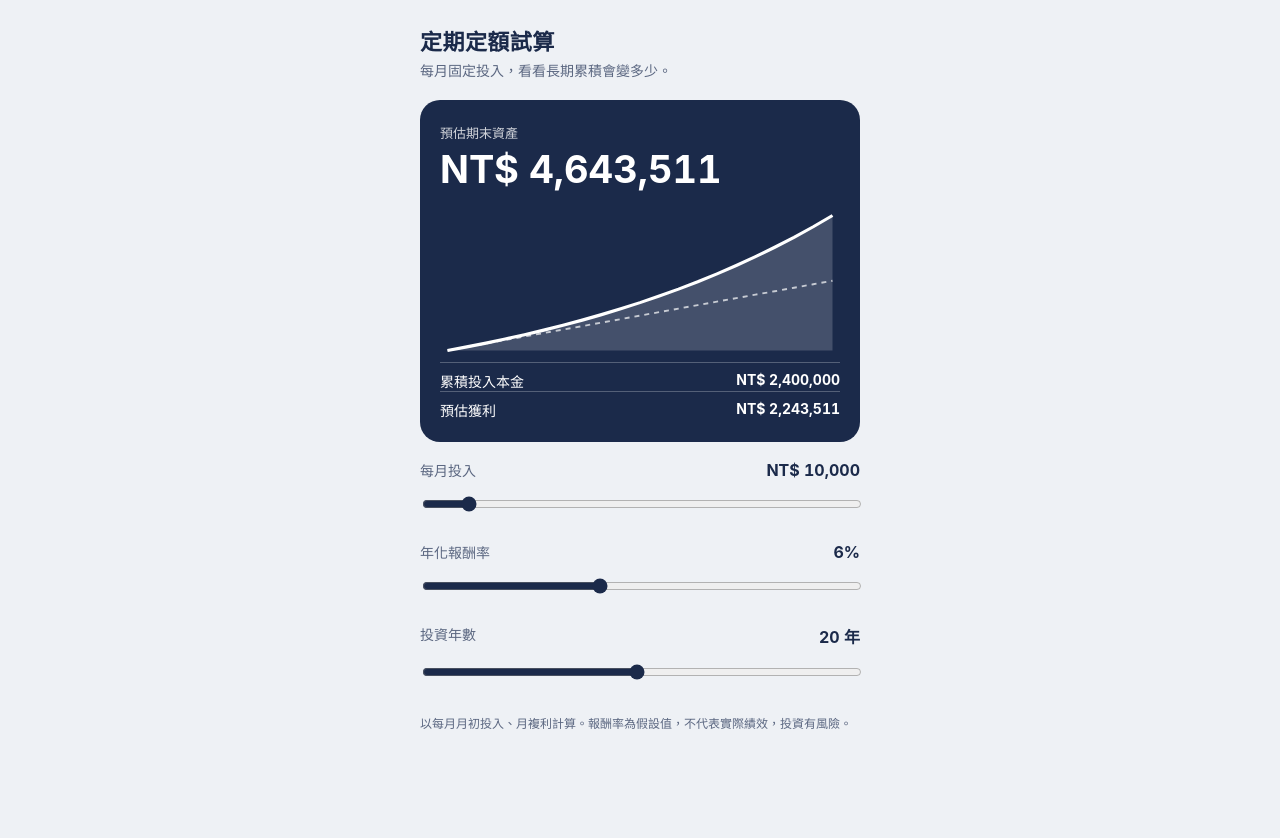
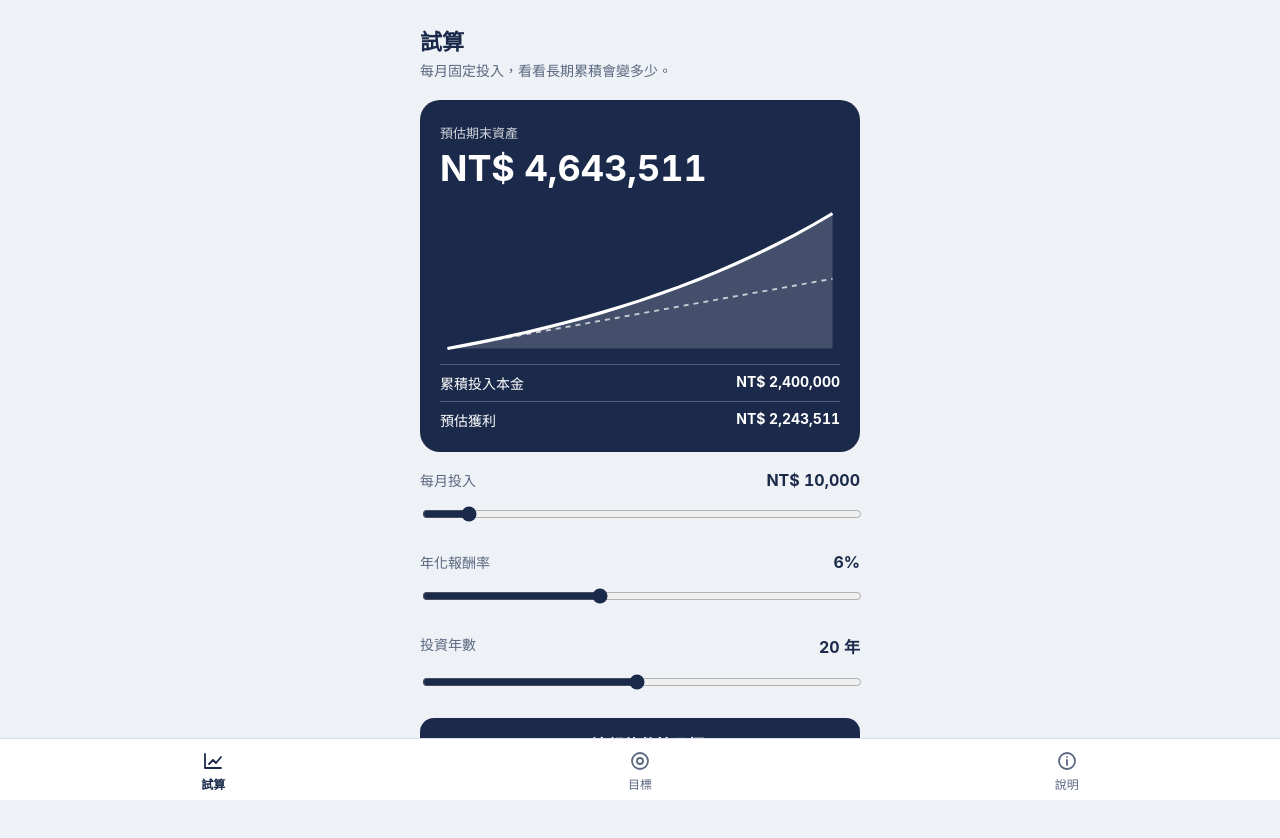
Before and after one commit to jcli199711-gif/file, a plain HTML site: page index.html in a window 1280 px wide. Before the commit the page ends 800 px from the top, so only its background shows below. Drawn offline with Linux system fonts and the light colour scheme.

Commit message:
Add files via upload

```diff
--- a/index.html
+++ b/index.html
@@ -10,74 +10,126 @@
 <meta name="theme-color" content="#1b2a4a">
 <link rel="manifest" href="manifest.json">
 <link rel="apple-touch-icon" href="icon.png">
-<title>定期定額試算</title>
+<title>定期定額</title>
 <style>
-:root{--bg:#eef1f5;--ink:#1b2a4a;--sub:#5b6781;--card:#fff;--line:#d9dfe9;--up:#d6304a;--navy:#1b2a4a}
-@media (prefers-color-scheme:dark){:root{--bg:#0f1626;--ink:#e8edf7;--sub:#9aa7c2;--card:#18213a;--line:#2a3555;--navy:#7f9cff}}
+:root{--bg:#eef1f5;--ink:#1b2a4a;--sub:#5b6781;--card:#fff;--line:#d9dfe9;--navy:#1b2a4a;--on:#fff}
+@media (prefers-color-scheme:dark){:root{--bg:#0f1626;--ink:#e8edf7;--sub:#9aa7c2;--card:#18213a;--line:#2a3555;--navy:#7f9cff;--on:#0f1626}}
 *{box-sizing:border-box}
 html,body{margin:0;height:100%}
 body{background:var(--bg);color:var(--ink);font-family:-apple-system,"PingFang TC","Noto Sans TC","Microsoft JhengHei",sans-serif;-webkit-user-select:none;user-select:none;overscroll-behavior:none}
-main{max-width:480px;margin:0 auto;min-height:100%;padding:calc(env(safe-area-inset-top,0px) + 24px) 20px calc(env(safe-area-inset-bottom,0px) + 24px)}
-h1{font-size:22px;margin:0 0 4px;letter-spacing:.02em}
+.page{display:none;max-width:480px;margin:0 auto;padding:calc(env(safe-area-inset-top,0px) + 24px) 20px calc(env(safe-area-inset-bottom,0px) + 96px)}
+.page.on{display:block}
+h1{font-size:22px;margin:0 0 4px}
 .lead{margin:0 0 20px;color:var(--sub);font-size:14px}
-.result{background:var(--navy);color:#fff;border-radius:20px;padding:22px 20px}
-@media (prefers-color-scheme:dark){.result{color:#0f1626}}
+.result{background:var(--navy);color:var(--on);border-radius:20px;padding:22px 20px}
 .result small{opacity:.8;font-size:13px}
-.big{font-size:38px;font-weight:700;margin:4px 0 14px;font-variant-numeric:tabular-nums}
-.row{display:flex;justify-content:space-between;font-size:14px;padding-top:8px;border-top:1px solid rgba(255,255,255,.25)}
+.big{font-size:36px;font-weight:700;margin:4px 0 14px;font-variant-numeric:tabular-nums}
+.row{display:flex;justify-content:space-between;font-size:14px;padding-top:8px;margin-top:8px;border-top:1px solid color-mix(in srgb,var(--on) 25%,transparent)}
 .row b{font-variant-numeric:tabular-nums}
-svg{display:block;width:100%;height:auto;margin:16px 0 4px}
+svg.chart{display:block;width:100%;height:auto;margin:16px 0 4px}
 .field{margin-top:18px}
 .field label{display:flex;justify-content:space-between;font-size:14px;color:var(--sub);margin-bottom:6px}
 .field label b{color:var(--ink);font-size:16px;font-variant-numeric:tabular-nums}
 input[type=range]{width:100%;accent-color:var(--navy);height:32px}
 .note{margin-top:22px;font-size:12px;color:var(--sub);line-height:1.6}
+.card{background:var(--card);border:1px solid var(--line);border-radius:16px;padding:16px;margin-top:12px;font-size:15px;line-height:1.7}
+.btn{display:block;width:100%;margin-top:16px;padding:14px;border:0;border-radius:14px;background:var(--navy);color:var(--on);font-size:16px;font-weight:600;font-family:inherit}
+nav{position:fixed;left:0;right:0;bottom:0;display:flex;background:var(--card);border-top:1px solid var(--line);padding-bottom:env(safe-area-inset-bottom,0px)}
+nav a{flex:1;text-align:center;padding:10px 0 8px;color:var(--sub);text-decoration:none;font-size:12px}
+nav a svg{display:block;margin:0 auto 2px;width:24px;height:24px;fill:none;stroke:currentColor;stroke-width:1.8;stroke-linecap:round;stroke-linejoin:round}
+nav a.on{color:var(--navy);font-weight:600}
 </style>
 </head>
 <body>
-<main>
-  <h1>定期定額試算</h1>
+
+<section class="page" id="p-calc">
+  <h1>試算</h1>
   <p class="lead">每月固定投入，看看長期累積會變多少。</p>
-
-  <section class="result" aria-live="polite">
+  <div class="result" aria-live="polite">
     <small>預估期末資產</small>
     <div class="big" id="fv">–</div>
-    <svg id="chart" viewBox="0 0 320 120" role="img" aria-label="資產成長圖"></svg>
+    <svg class="chart" id="chart" viewBox="0 0 320 120" role="img" aria-label="資產成長圖"></svg>
     <div class="row"><span>累積投入本金</span><b id="pr">–</b></div>
     <div class="row"><span>預估獲利</span><b id="gain">–</b></div>
-  </section>
+  </div>
+  <div class="field"><label for="m">每月投入<b id="mv"></b></label><input id="m" type="range" min="1000" max="100000" step="1000" value="10000"></div>
+  <div class="field"><label for="r">年化報酬率<b id="rv"></b></label><input id="r" type="range" min="0" max="15" step="0.5" value="6"></div>
+  <div class="field"><label for="y">投資年數<b id="yv"></b></label><input id="y" type="range" min="1" max="40" step="1" value="20"></div>
+  <button class="btn" id="toGoal">用這組條件算目標</button>
+</section>
 
-  <div class="field"><label for="m">每月投入<b id="mv"></b></label>
-    <input id="m" type="range" min="1000" max="100000" step="1000" value="10000"></div>
-  <div class="field"><label for="r">年化報酬率<b id="rv"></b></label>
-    <input id="r" type="range" min="0" max="15" step="0.5" value="6"></div>
-  <div class="field"><label for="y">投資年數<b id="yv"></b></label>
-    <input id="y" type="range" min="1" max="40" step="1" value="20"></div>
+<section class="page" id="p-goal">
+  <h1>目標</h1>
+  <p class="lead">先定目標金額，反推每月要投入多少。</p>
+  <div class="result" aria-live="polite">
+    <small>每月需投入</small>
+    <div class="big" id="need">–</div>
+    <div class="row"><span>累積投入本金</span><b id="gpr">–</b></div>
+    <div class="row"><span>預估獲利</span><b id="ggain">–</b></div>
+  </div>
+  <div class="field"><label for="t">目標金額<b id="tv"></b></label><input id="t" type="range" min="500000" max="30000000" step="500000" value="5000000"></div>
+  <div class="field"><label for="gr">年化報酬率<b id="grv"></b></label><input id="gr" type="range" min="0" max="15" step="0.5" value="6"></div>
+  <div class="field"><label for="gy">投資年數<b id="gyv"></b></label><input id="gy" type="range" min="1" max="40" step="1" value="20"></div>
+</section>
 
-  <p class="note">以每月月初投入、月複利計算。報酬率為假設值，不代表實際績效，投資有風險。</p>
-</main>
+<section class="page" id="p-about">
+  <h1>說明</h1>
+  <p class="lead">這個小工具怎麼算。</p>
+  <div class="card">每月月初投入固定金額，報酬以月複利計算。</div>
+  <div class="card">報酬率是假設值，不代表實際績效。投資有風險，請依自身狀況評估。</div>
+  <div class="card">從主畫面圖示開啟時，會以全螢幕顯示，不出現網址列。</div>
+  <button class="btn" id="toCalc">回到試算</button>
+</section>
+
+<nav id="tabs">
+  <a href="#/calc" data-p="calc"><svg viewBox="0 0 24 24"><path d="M4 19V5M4 19h16M8 15l4-4 3 3 5-6"/></svg>試算</a>
+  <a href="#/goal" data-p="goal"><svg viewBox="0 0 24 24"><circle cx="12" cy="12" r="8"/><circle cx="12" cy="12" r="3"/></svg>目標</a>
+  <a href="#/about" data-p="about"><svg viewBox="0 0 24 24"><circle cx="12" cy="12" r="8"/><path d="M12 11v5M12 8v.01"/></svg>說明</a>
+</nav>
+
 <script>
 const $=id=>document.getElementById(id);
 const nt=n=>"NT$ "+Math.round(n).toLocaleString("zh-TW");
-function fv(P,a,months){const r=a/100/12;return r===0?P*months:P*((Math.pow(1+r,months)-1)/r)*(1+r)}
-function update(){
+const fv=(P,a,n)=>{const r=a/100/12;return r===0?P*n:P*((Math.pow(1+r,n)-1)/r)*(1+r)};
+
+/* 頁面切換：用網址片段 #/calc、#/goal、#/about */
+function route(){
+  const p=(location.hash.match(/^#\/(\w+)/)||[])[1];
+  const name=["calc","goal","about"].includes(p)?p:"calc";
+  document.querySelectorAll(".page").forEach(e=>e.classList.toggle("on",e.id==="p-"+name));
+  document.querySelectorAll("#tabs a").forEach(a=>a.classList.toggle("on",a.dataset.p===name));
+  scrollTo(0,0);
+}
+addEventListener("hashchange",route);
+
+/* 試算頁 */
+function calc(){
   const P=+$("m").value,a=+$("r").value,y=+$("y").value;
   $("mv").textContent=nt(P);$("rv").textContent=a+"%";$("yv").textContent=y+" 年";
-  const end=fv(P,a,y*12),pr=P*y*12;
-  $("fv").textContent=nt(end);$("pr").textContent=nt(pr);$("gain").textContent=nt(end-pr);
-  const W=320,H=120,pad=6,max=end||1;
-  const pts=k=>Array.from({length:y+1},(_,i)=>{
-    const v=k==="v"?fv(P,a,i*12):P*i*12;
-    return [pad+(W-2*pad)*i/y,H-pad-(H-2*pad)*v/max]});
+  const end=fv(P,a,y*12),pr=P*y*12,W=320,H=120,pad=6,max=end||1;
+  const pts=k=>Array.from({length:y+1},(_,i)=>{const v=k==="v"?fv(P,a,i*12):P*i*12;return [pad+(W-2*pad)*i/y,H-pad-(H-2*pad)*v/max]});
   const line=p=>p.map(q=>q[0].toFixed(1)+","+q[1].toFixed(1)).join(" ");
   const v=pts("v"),b=pts("p");
+  $("fv").textContent=nt(end);$("pr").textContent=nt(pr);$("gain").textContent=nt(end-pr);
   $("chart").innerHTML=
-   `<polygon points="${line(v)} ${W-pad},${H-pad} ${pad},${H-pad}" fill="#fff" opacity=".18"/>`+
-   `<polyline points="${line(v)}" fill="none" stroke="#fff" stroke-width="2.5" stroke-linejoin="round"/>`+
-   `<polyline points="${line(b)}" fill="none" stroke="#fff" stroke-width="1.5" stroke-dasharray="4 4" opacity=".7"/>`;
+   `<polygon points="${line(v)} ${W-pad},${H-pad} ${pad},${H-pad}" fill="currentColor" opacity=".18"/>`+
+   `<polyline points="${line(v)}" fill="none" stroke="currentColor" stroke-width="2.5" stroke-linejoin="round"/>`+
+   `<polyline points="${line(b)}" fill="none" stroke="currentColor" stroke-width="1.5" stroke-dasharray="4 4" opacity=".7"/>`;
 }
-["m","r","y"].forEach(i=>$(i).addEventListener("input",update));
-update();
+/* 目標頁 */
+function goal(){
+  const T=+$("t").value,a=+$("gr").value,y=+$("gy").value;
+  $("tv").textContent=nt(T);$("grv").textContent=a+"%";$("gyv").textContent=y+" 年";
+  const P=T/fv(1,a,y*12),pr=P*y*12;
+  $("need").textContent=nt(P);$("gpr").textContent=nt(pr);$("ggain").textContent=nt(T-pr);
+}
+["m","r","y"].forEach(i=>$(i).addEventListener("input",calc));
+["t","gr","gy"].forEach(i=>$(i).addEventListener("input",goal));
+
+/* 按鈕跳轉：把試算頁的報酬率、年數帶到目標頁 */
+$("toGoal").onclick=()=>{$("gr").value=$("r").value;$("gy").value=$("y").value;goal();location.hash="#/goal"};
+$("toCalc").onclick=()=>{location.hash="#/calc"};
+calc();goal();route();
 </script>
 </body>
 </html>
```
